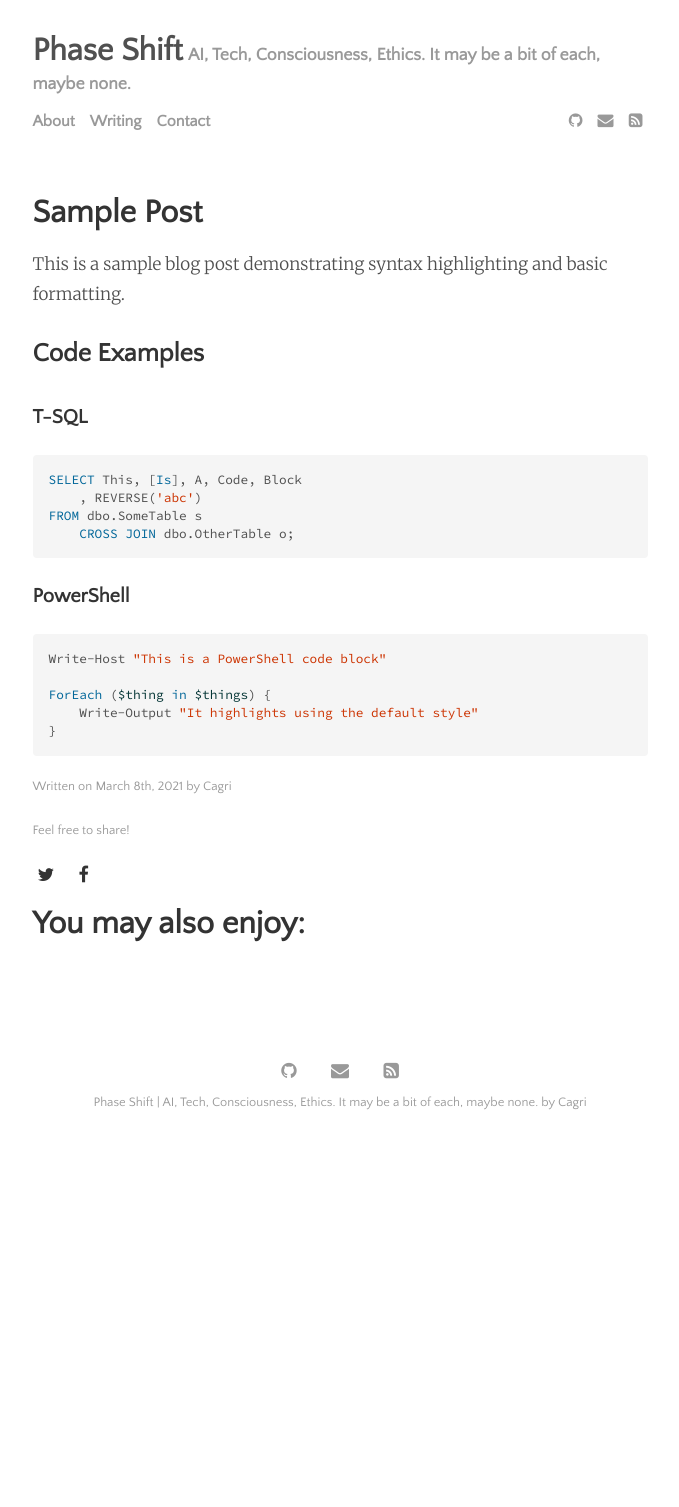
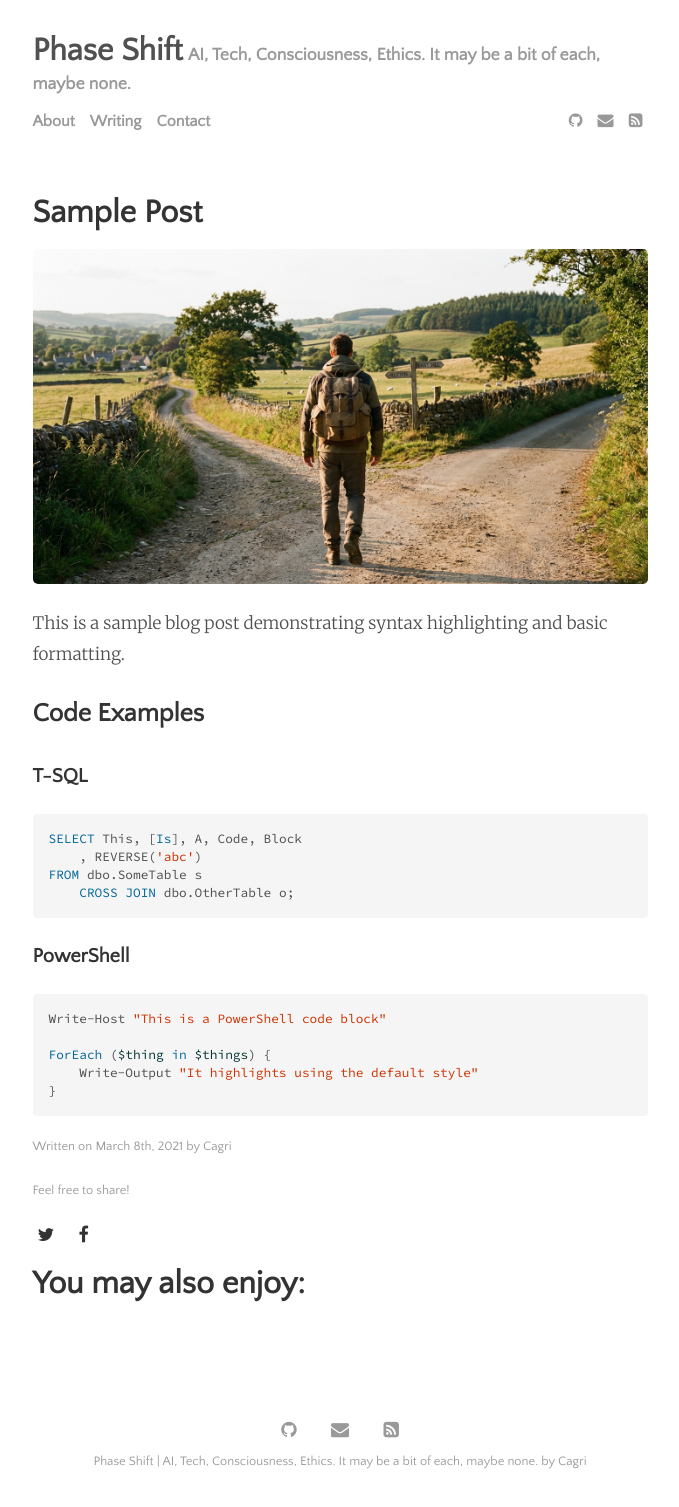
Before and after one commit to cagriy/cagriy.github.io, a Jekyll site: the page built from _posts/2021-03-08-blog-post-title-from-file-name.md, in a window 1280 px wide. Shown: the whole page, without its empty margins (300-979 px from the left). Built offline with Jekyll 4.4.1, drawn with Linux system fonts in a browser that asks for light colours; before the commit the page ends 1148 px from its top, so only the background shows below that.

Commit message:
Image name change

```diff
--- a/_posts/2021-03-08-blog-post-title-from-file-name.md
+++ b/_posts/2021-03-08-blog-post-title-from-file-name.md
@@ -8,7 +8,7 @@ categories:
 tags:
   - sample
   - syntax-highlighting
-image:
+image: fork.jpg
 ---
 
 This is a sample blog post demonstrating syntax highlighting and basic formatting.
```
Also changed, not shown: assets/images/fork.jpg (added).
